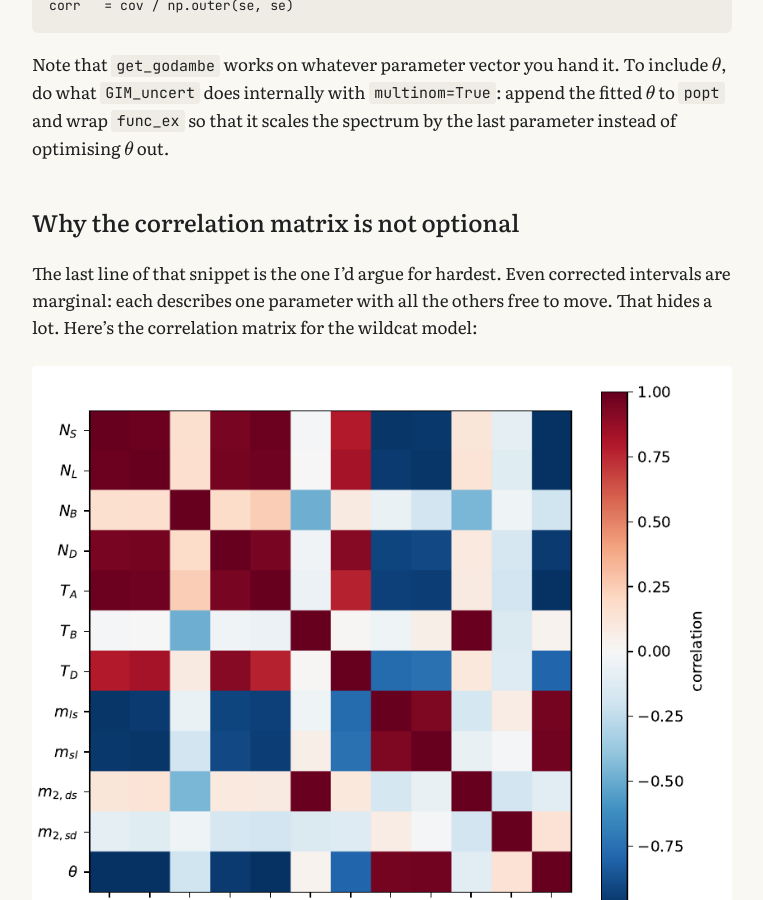
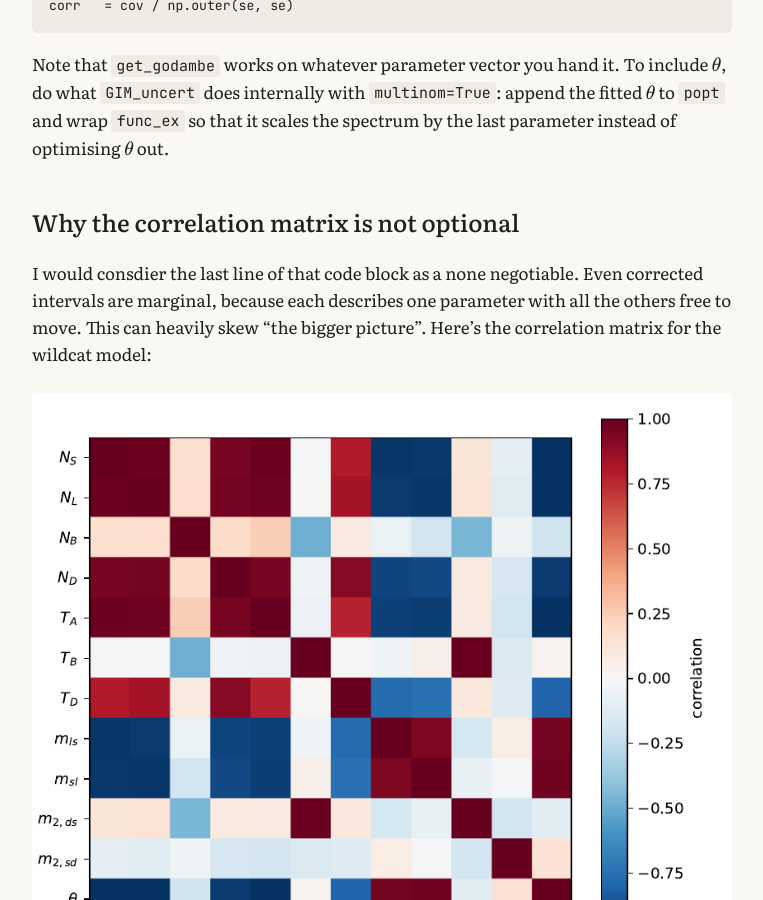
Before and after one commit to timj-wood/timj-wood.github.io, a Jekyll site: the page built from _posts/2026-09-03-composite-likelihood.md, in a window 1280 px wide and 900 px high, scrolled down 3768 px. Shown: the whole window, without its empty margins (258-1021 px from the left). Built offline with Jekyll 4.4.1, drawn with Linux system fonts in a browser that asks for light colours.

Commit message:
Update 2026-09-03-composite-likelihood.md

```diff
--- a/_posts/2026-09-03-composite-likelihood.md
+++ b/_posts/2026-09-03-composite-likelihood.md
@@ -28,7 +28,9 @@ There are two things you can measure about a likelihood at its maximum. One is h
 
 For a true likelihood these two agree, which is why you can get away with using only $H$. For a composite likelihood they don't: $H$ says the peak is sharp, while $J$, measured across independent blocks of genome, says the location of the peak jumps around from block to block far more than the curvature implies. The ratio between them is the correction. Formally the sandwich covariance is $H^{-1} J H^{-1}$, and the effective parameter count is $\operatorname{tr}(J H^{-1})$, which replaces $k$ in AIC:
 
-$$\mathrm{CLAIC} = -2\,\ell_{\mathrm{CL}}(\hat\Theta) + 2\,\operatorname{tr}\!\left(J H^{-1}\right).$$
+$$
+\mathrm{CLAIC} = -2\,\ell_{\mathrm{CL}}(\hat\Theta) + 2\,\operatorname{tr}\!\left(J H^{-1}\right).
+$$
 
 This is the composite-likelihood AIC of [Varin and Vidoni (2005)](https://doi.org/10.1093/biomet/92.3.519), and [Coffman *et al.* (2016)](https://doi.org/10.1093/molbev/msv255) showed that the Godambe approach works well for dadi specifically.
 
@@ -82,7 +84,7 @@ Note that `get_godambe` works on whatever parameter vector you hand it. To inclu
 
 ## Why the correlation matrix is not optional
 
-The last line of that snippet is the one I'd argue for hardest. Even corrected intervals are marginal: each describes one parameter with all the others free to move. That hides a lot. Here's the correlation matrix for the wildcat model:
+I would consdier the last line of that code block as a none negotiable. Even corrected intervals are marginal, because each describes one parameter with all the others free to move. This can heavily skew "the bigger picture". Here's the correlation matrix for the wildcat model:
 
 ![Parameter correlation matrix from the sandwich covariance](/images/corr.png)
 
```
